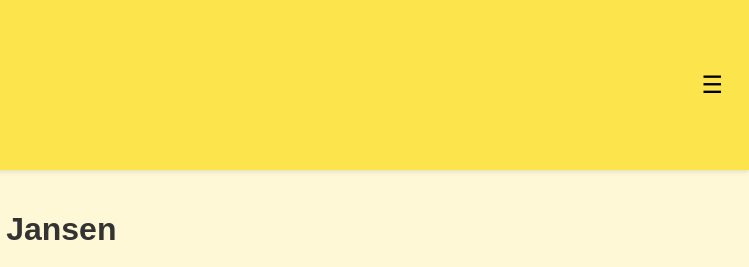
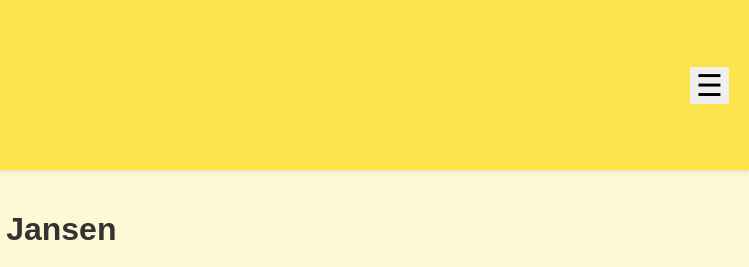
Before and after one commit to RichyX3/FamilienKompas-Jansen, a plain HTML site: page index.html in a window 1280 px wide. Shown: the top 267 px of the page, 531-1280 px from the left. Drawn offline with Linux system fonts and the light colour scheme.

Commit message:
Update index.html

```diff
--- a/index.html
+++ b/index.html
@@ -23,9 +23,9 @@
             height: 150px;
         }
         .menu-toggle {
-            background-color: transparent;
+            background-color: none;
             border: none;
-            font-size: 24px;
+            font-size: 30px;
             cursor: pointer;
         }
         nav {
```
